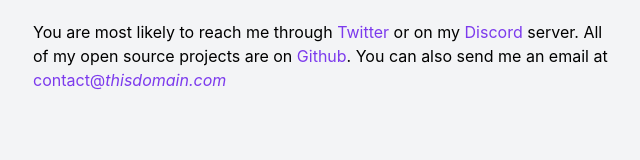
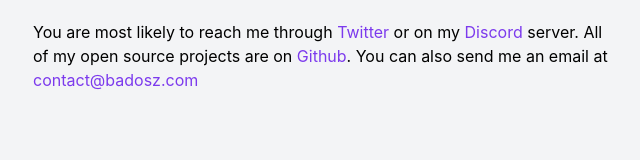
Before and after one commit to badosz0/badosz.com, a Next.js app: page / in a window 1280 px wide. Shown: the part 216-376 px from the top of the page, without its empty margins (319-959 px from the left). Built offline with nearby package versions, Linux system fonts and the light colour scheme.

Commit message:
update email

```diff
--- a/src/components/Home/index.tsx
+++ b/src/components/Home/index.tsx
@@ -73,7 +73,15 @@
 						<ContactLink name="Github" url="/github" />. You can
 						also send me an email at{" "}
 						<span className="text-purple-600">
-							contact@<i>thisdomain.com</i>
+							contact@
+							<span className="hidden">I</span>
+							<span className="relative">ba</span>
+							<span className="hidden">love</span>
+							<span className="relative">do</span>
+							<span className="hidden">bots</span>
+							<span className="relative">sz</span>
+							<span className="hidden">!</span>
+							<span className="relative">.com</span>
 						</span>
 					</div>
 				</div>
```
